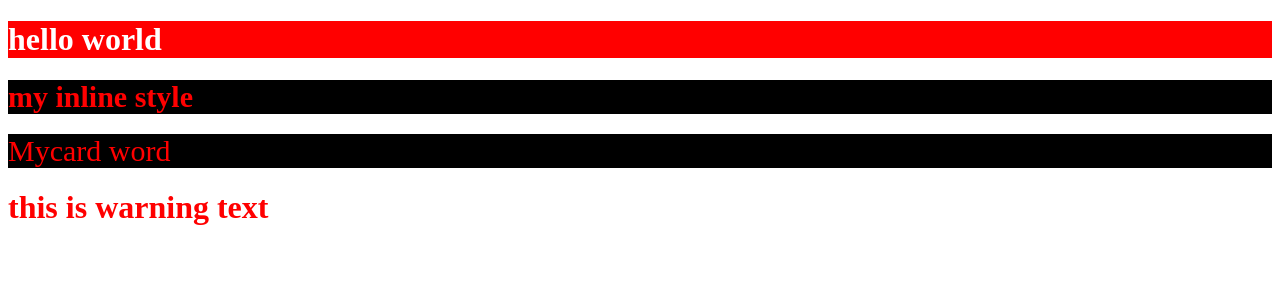
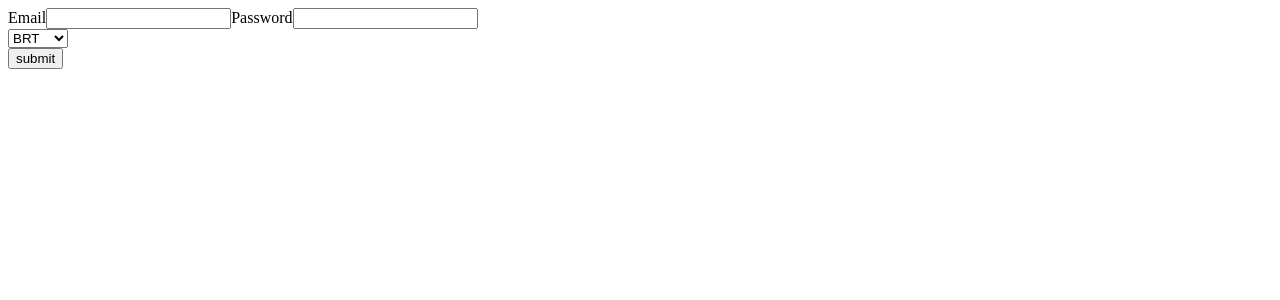
Before and after one commit to Rajeshsaharan/react-advance, a React (Create React App) app: page / in a window 1280 px wide. Shown: the top 300 px of the page. Built offline with nearby package versions, Linux system fonts and the light colour scheme.

Commit message:
form-handle

```diff
--- a/src/App.js
+++ b/src/App.js
@@ -1,13 +1,8 @@
 import React from "react";
-import Home from "./components/Home";
-import InlineHome from "./components/InlineHome";
-import ComponnetSpecific from "./components/ComponnetSpecific";
+import LoginForm from "./components/LoginForm";
 function App() {
   return <>
-   <Home/>
-   <InlineHome/>
-   <ComponnetSpecific/>
-
+ <LoginForm/>
   </>;
 }
 
--- a/src/components/ComponnetSpecific.js
+++ /dev/null
@@ -1,13 +0,0 @@
-import React, { Component } from 'react'
-import style from "../style/style.module.css" // component specific
- class ComponnetSpecific extends Component {
-  render() {
-    return (
-      <>
-      <h1 className={style.warning}>this is warning text</h1>
-      </>
-    )
-  }
-}
-
-export default ComponnetSpecific
--- a/src/components/Home.js
+++ /dev/null
@@ -1,23 +0,0 @@
-import React, { Component } from 'react'
-import '../style/style.css'
-
-class Home extends Component {
-    constructor(props) {
-      super(props)
-
-      this.state = {
-         islogged : false,
-      }
-    }
-  render() {
-    const className = this.state.islogged ? "primary" : "secondary"
-    return (
-      <>
-      {/* also can use another class as template string */}
-      <h1 className={`${className} font-xl` }> hello world</h1>
-      </>
-    )
-  }
-}
-
-export default Home
--- a/src/components/InlineHome.js
+++ /dev/null
@@ -1,26 +0,0 @@
-import React, { Component } from 'react'
-import Mycard from './Mycard'
-class InlineHome extends Component {
-    constructor(props) {
-      super(props)
-
-      this.state = {
-      }
-      this.style = {
-        fontSize : "30px",
-        color : "red",
-        backgroundColor : "black"
-      }
-    }
-  render() {
-    return (
-     <>
-     <h1 style={this.style}>my inline style</h1>
-     {/* //passing style */}
-     <Mycard style = {this.style}></Mycard>
-     </>
-    )
-  }
-}
-
-export default InlineHome
--- /dev/null
+++ b/src/components/LoginForm.js
@@ -0,0 +1,59 @@
+import React, { Component } from 'react'
+
+class LoginForm extends Component {
+    constructor(props) {
+      super(props)
+
+      this.state = {
+         email : "",
+         password : "",
+         course : "",
+         logMessage : ""
+      }
+      this.passwordHandler = this.passwordHandler.bind(this)
+      this.emailHandler = this.emailHandler.bind(this)
+      this.courseHandler = this.courseHandler.bind(this)
+      this.handleSubmit = this.handleSubmit.bind(this)
+    }
+    emailHandler(e){
+        this.setState({email : e.target.value})
+    }
+    passwordHandler(e){
+        this.setState({password : e.target.value})
+    }
+    courseHandler(e){
+        this.setState({course : e.target.value})
+
+    }
+    handleSubmit(e){
+        e.preventDefault()
+        this.setState({message : `your email is ${this.state.email} and you are taking now ${this.state.course} and login successful`})
+    }
+  render() {
+    const {email, password, course} = this.state
+    return (
+        <>
+      <form onSubmit={this.handleSubmit}>
+        <div>
+        <label>Email</label>
+        <input type= "email" value = {email} onChange = {this.emailHandler}></input>
+        <label>Password</label>
+        <input type = "password" value={password} onChange = {this.passwordHandler}></input>
+
+        </div>
+        <div>
+            <select value={course} onChange= {this.courseHandler}>
+                <option value = "brt">BRT</option>
+                <option value = "bpt">BPT</option>
+                <option value = "mbbs">MBBS</option>
+            </select>
+        </div>
+        <button type='submit'>submit</button>
+        </form>
+        <h1>{this.state.message}</h1>
+      </>
+    )
+  }
+}
+
+export default LoginForm
--- a/src/components/Mycard.js
+++ /dev/null
@@ -1,11 +0,0 @@
-import React, { Component } from 'react'
-
- class Mycard extends Component {
-  render() {
-    return (
-      <div style = {this.props.style}>Mycard word</div>
-    )
-  }
-}
-
-export default Mycard
--- a/src/style/style.css
+++ /dev/null
@@ -1,10 +0,0 @@
-.primary{
-    color : white;
-    background-color: black;
-
-}
-
-.secondary{
-    color : white;
-    background-color: red;
-}
--- a/src/style/style.module.css
+++ /dev/null
@@ -1,3 +0,0 @@
-.warning{
-    color : red;
-}
```
